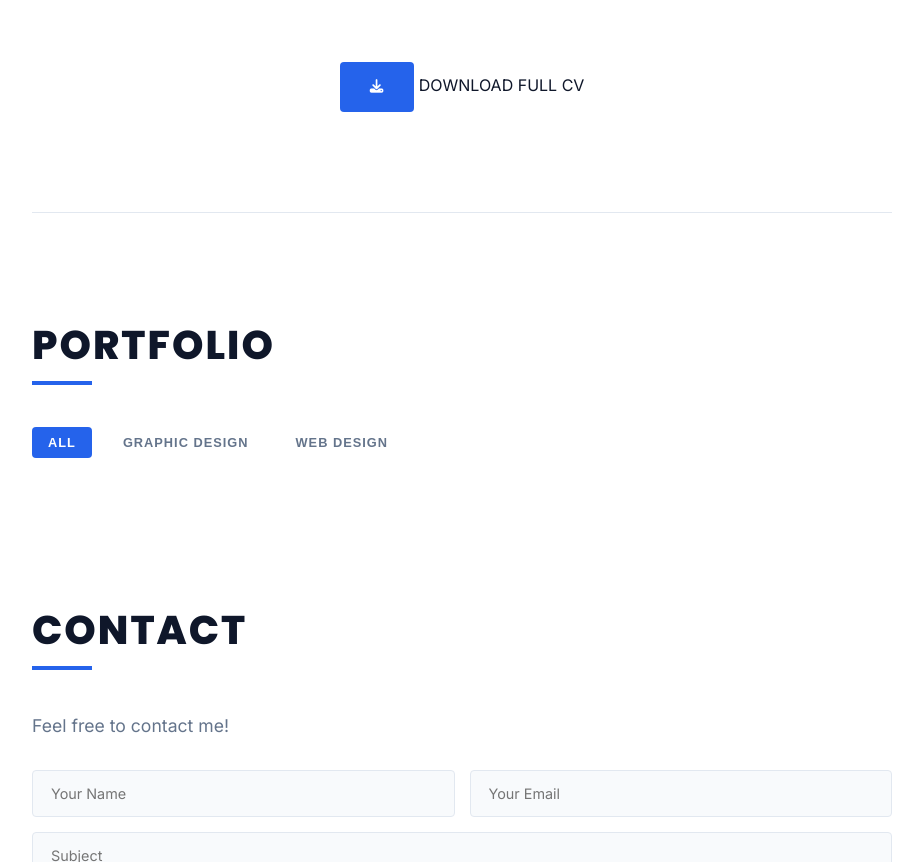
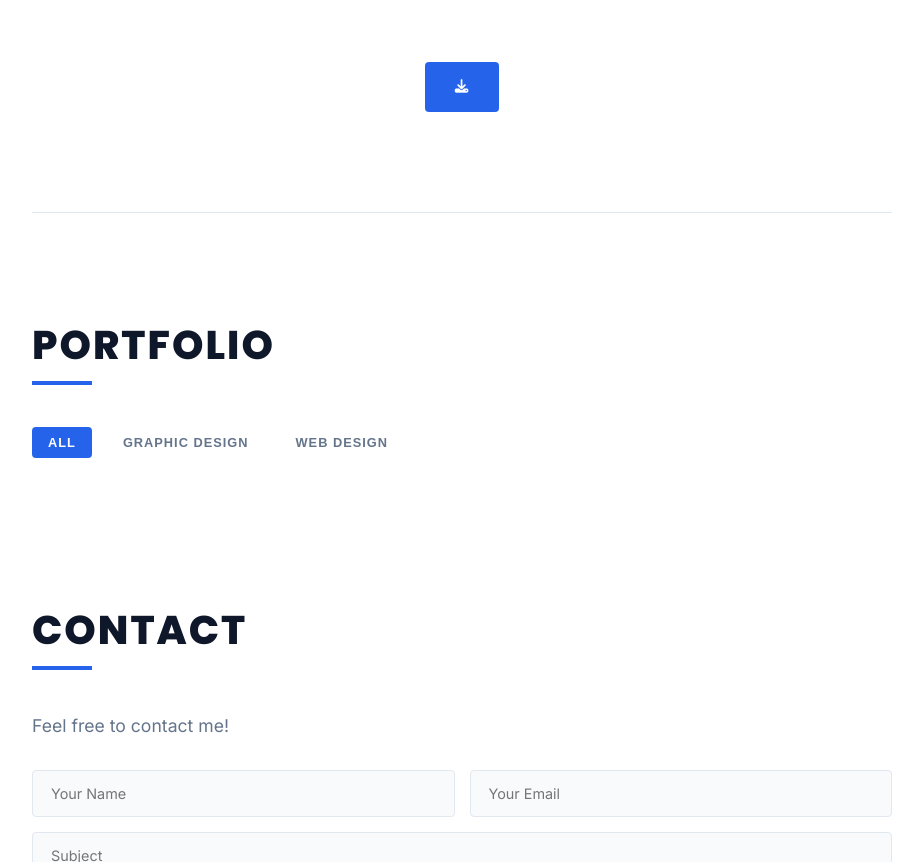
Before and after one commit to jmbangkas111206-wq/Portfolio, a plain HTML site: page index.html in a window 1280 px wide. Shown: the part 2253-3115 px from the top of the page, without its empty margins (268-1191 px from the left). Drawn offline with Linux system fonts and the light colour scheme.

Commit message:
Update index.html

```diff
--- a/index.html
+++ b/index.html
@@ -151,7 +151,7 @@
             </div>
 
             <div class="resume-cta">
-                <a href="Resume/Jerardo_Miguel_Bangkas_Resume.pdf" class="btn btn-primary"><i class="fa-solid fa-download"></i> </a> DOWNLOAD FULL CV</a>
+                <a href="Resume/Jerardo_Miguel_Bangkas_Resume.pdf" class="btn btn-primary"><i class="fa-solid fa-download"></i> </a></a>
             </div>
         </section>
 
```
